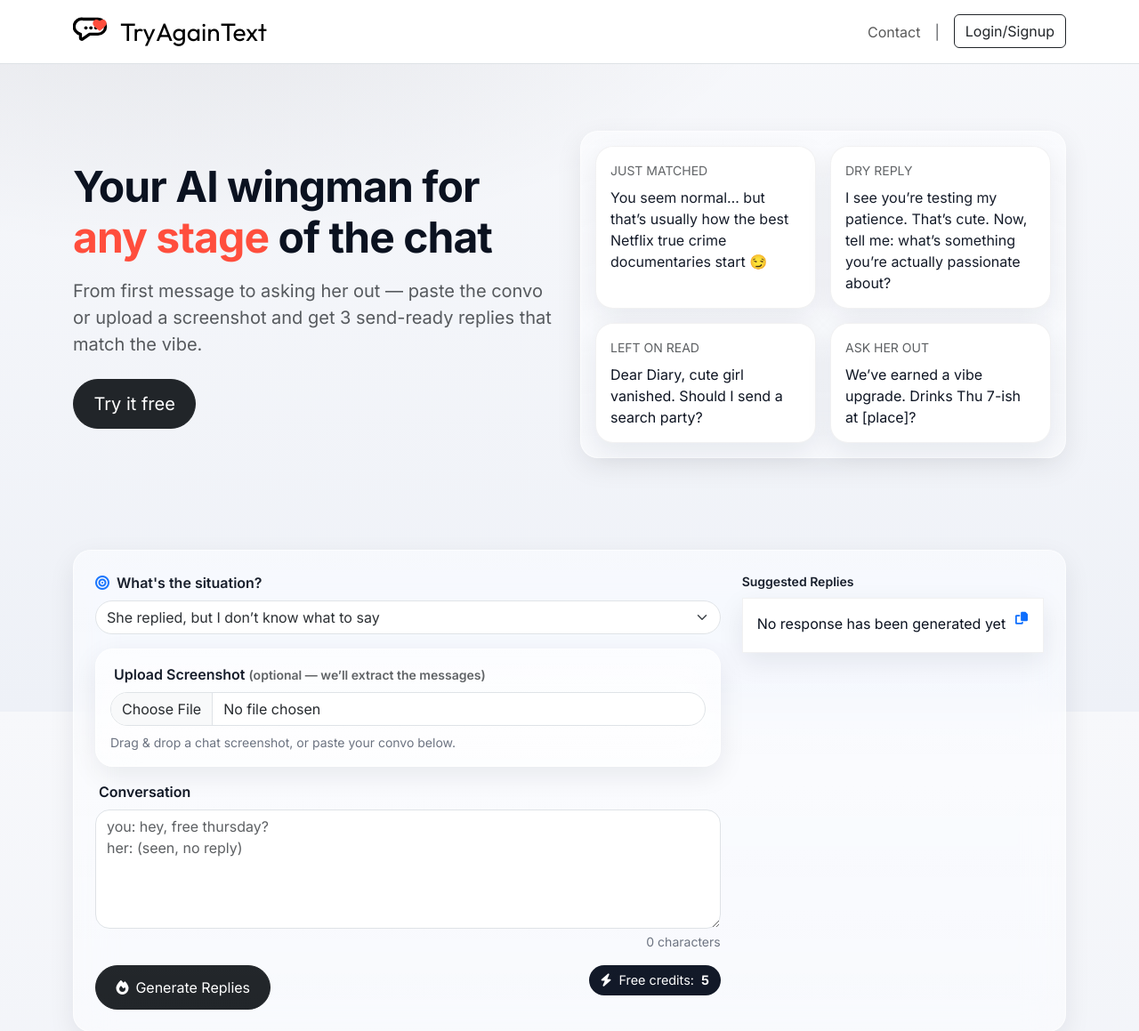
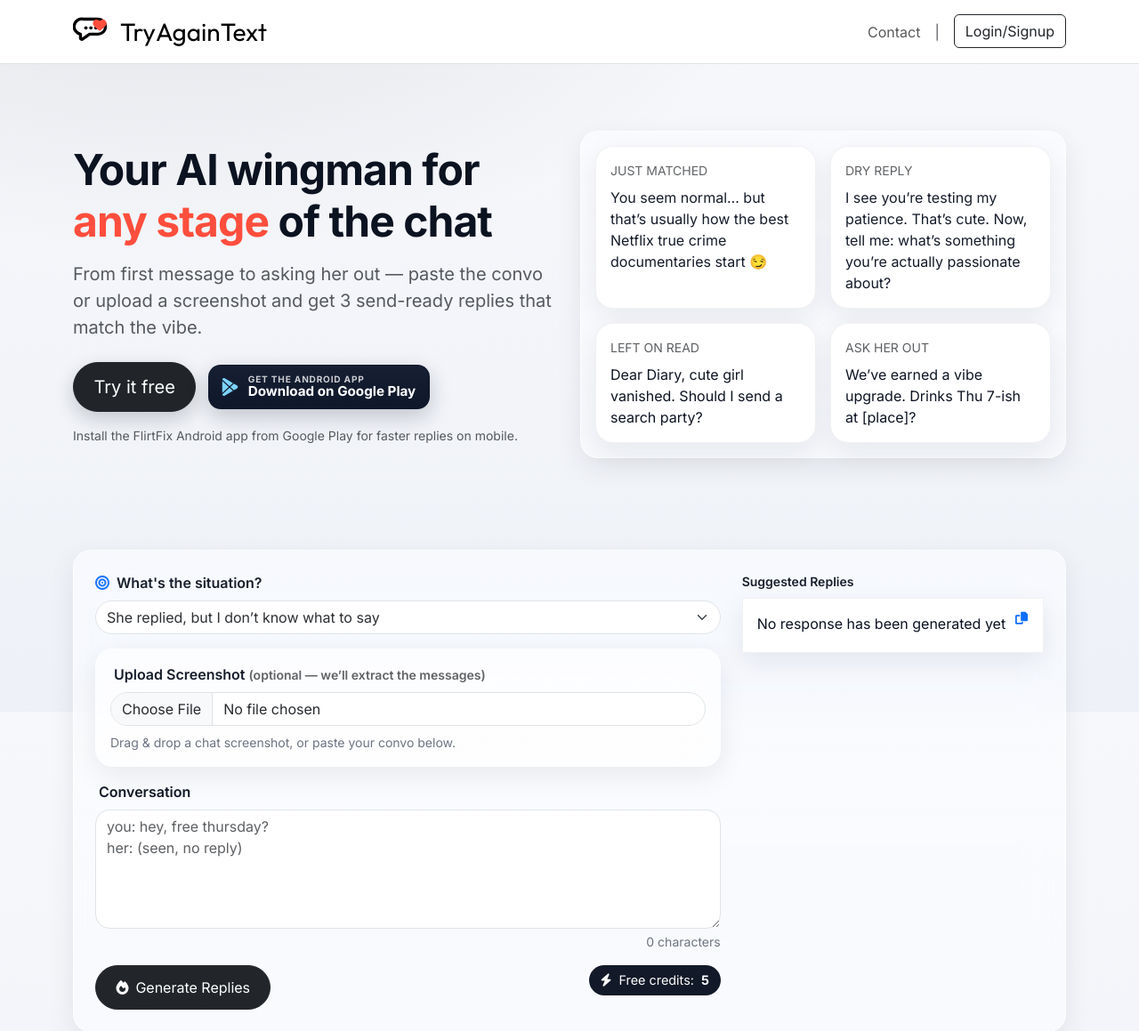
Before and after one commit to attreyabhatt/reignite, a Django app: page / in a window 1280 px wide. Shown: the top 1159 px of the page at 89% size. Run offline with Django 5.2, Linux system fonts and the light colour scheme; data comes from the database, SQL or seed files in the repository.

Commit message:
added a new download play store button

```diff
--- a/src/templates/home.html
+++ b/src/templates/home.html
@@ -77,12 +77,72 @@
         padding: .75rem 1.4rem;
     }
 
-    .btn-ghost {
-        border-radius: 9999px;
-        padding: .75rem 1.4rem;
-        border: 1px solid var(--card-border);
-        background: #fff;
-        color: var(--text);
+    .hero-cta {
+        display: flex;
+        flex-wrap: wrap;
+        gap: .85rem;
+        align-items: center;
+    }
+
+    .hero-primary-btn {
+        box-shadow: 0 8px 22px rgba(11, 18, 32, .2);
+    }
+
+    .hero-store-btn {
+        display: inline-flex;
+        align-items: center;
+        gap: .65rem;
+        padding: .62rem .95rem .62rem .85rem;
+        border-radius: 14px;
+        border: 1px solid rgba(15, 23, 42, .9);
+        background: linear-gradient(180deg, #161f33, #0f172a);
+        color: #fff;
+        text-decoration: none;
+        box-shadow: 0 8px 24px rgba(15, 23, 42, .22);
+        transition: transform .2s ease, box-shadow .2s ease, filter .2s ease;
+    }
+
+    .hero-store-btn:hover,
+    .hero-store-btn:focus-visible {
+        color: #fff;
+        transform: translateY(-1px);
+        box-shadow: 0 12px 28px rgba(15, 23, 42, .28);
+        filter: brightness(1.04);
+    }
+
+    .hero-store-btn:focus-visible {
+        outline: 3px solid rgba(10, 132, 255, .35);
+        outline-offset: 2px;
+    }
+
+    .hero-store-icon {
+        font-size: 1.25rem;
+        line-height: 1;
+        color: #7dd3fc;
+    }
+
+    .hero-store-copy {
+        display: flex;
+        flex-direction: column;
+        line-height: 1.1;
+    }
+
+    .hero-store-kicker {
+        font-size: .63rem;
+        font-weight: 700;
+        letter-spacing: .08em;
+        text-transform: uppercase;
+        opacity: .78;
+    }
+
+    .hero-store-title {
+        font-size: .95rem;
+        font-weight: 700;
+        white-space: nowrap;
+    }
+
+    .hero-seo-copy {
+        max-width: 34rem;
     }
 
     .credit-chip {
@@ -243,6 +303,31 @@
             transform: none;
             box-shadow: var(--shadow);
         }
+
+        .hero-store-btn {
+            transition: none;
+        }
+
+        .hero-store-btn:hover,
+        .hero-store-btn:focus-visible {
+            transform: none;
+        }
+    }
+
+    @media (max-width: 575.98px) {
+        .hero-cta {
+            align-items: stretch;
+        }
+
+        .hero-cta .btn,
+        .hero-store-btn {
+            width: 100%;
+            justify-content: center;
+        }
+
+        .hero-store-copy {
+            align-items: center;
+        }
     }
 
     /* Ensure page has a compositing context and something to blur */
@@ -284,9 +369,21 @@
                         stage</span> of the chat</h1>
                 <p class="lead text-muted mb-4">From first message to asking her out — paste the convo or upload a
                     screenshot and get <strong>3 send-ready replies</strong> that match the vibe.</p>
-                <div class="d-flex gap-3">
-                    <a href="#try" class="btn btn-dark btn-lg">Try it free</a>
+                <div class="hero-cta">
+                    <a href="#try" class="btn btn-dark btn-lg hero-primary-btn">Try it free</a>
+                    <a href="/flirtfix" class="hero-store-btn"
+                        title="Download FlirtFix for Android on Google Play"
+                        aria-label="Download FlirtFix Android app from Google Play Store">
+                        <i class="bi bi-google-play hero-store-icon" aria-hidden="true"></i>
+                        <span class="hero-store-copy">
+                            <span class="hero-store-kicker">Get the Android app</span>
+                            <span class="hero-store-title">Download on Google Play</span>
+                        </span>
+                    </a>
                 </div>
+                <p class="small text-muted mt-3 mb-0 hero-seo-copy">
+                    Install the FlirtFix Android app from Google Play for faster replies on mobile.
+                </p>
             </div>
             <div class="col-lg-6">
                 <!-- Glass preview grid -->
```
